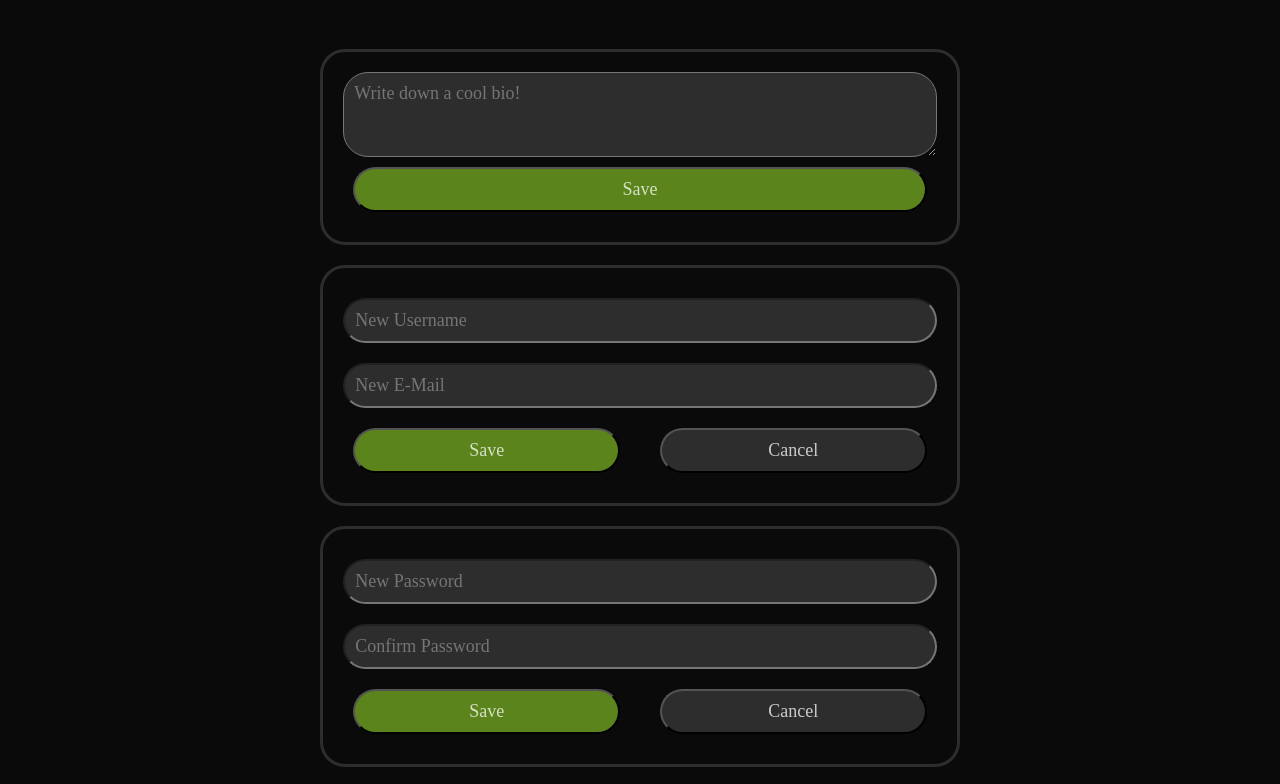
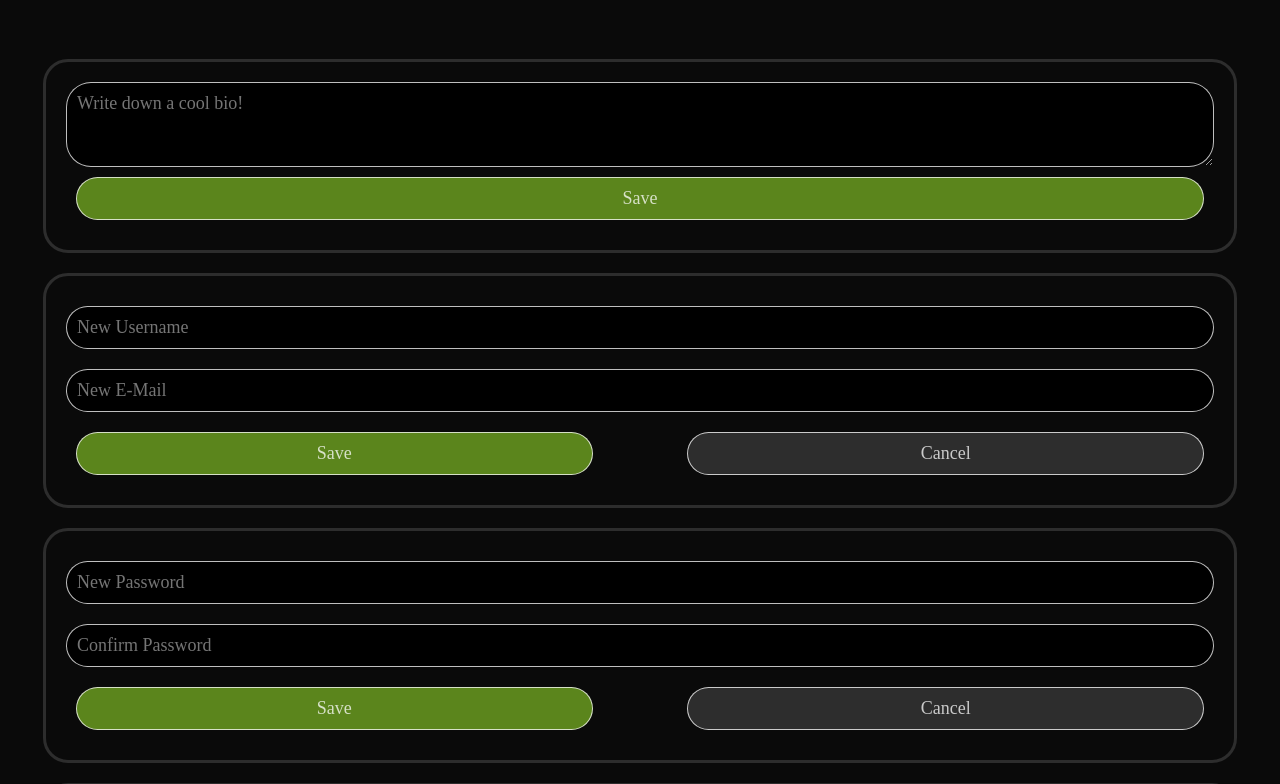
Before and after one commit to luanpozzobon/MoonVs, a plain HTML site: page web/pages/account.html in a window 1280 px wide. Shown: the part 116-900 px from the top of the page. Drawn offline with Linux system fonts and the light colour scheme; no server answers; sample sign-in values are in the browser's storage.

Commit message:
feat: Changes in index and account

```diff
--- a/web/styles/account.css
+++ b/web/styles/account.css
@@ -5,7 +5,7 @@
 }
 
 main {
-    width: 50%;
+    max-width: 1200px;
     margin: auto;
     margin-bottom: 150px;
 }
@@ -31,26 +31,26 @@ textarea {
     display: block;
     flex-basis: 100%;
     margin: auto;
-    background-color: var(--gray);
+    background-color: black;
     padding: 10px;
     border-radius: 25px;
+    border: 1px solid var(--font-color);
 }
 
-#profile input {
-    background-color: var(--gray);
-}
 
 input {
     flex-basis: 100%;
-    background-color: var(--gray);
+    background-color: black;
     padding: 10px;
     margin: 10px auto;
     border-radius: 25px;
+    border: 1px solid var(--font-color);
 }
 
 button {
     flex-basis: 45%;
     background-color: rgba(172, 255, 47, 0.5);
+    border: 1px solid var(--font-color);
     padding: 10px 20px;
     margin: 10px;
     border-radius: 25px;
--- a/web/styles/auth.css
+++ b/web/styles/auth.css
@@ -34,10 +34,13 @@ main span {
     background-color: var(--bg-color);
     border: 1px solid var(--bg-color);
     border-radius: 10px;
+    transition: 0.5s;
 }
 
 main span:hover {
     cursor: pointer;
+    border: 1px solid var(--font-color);
+
 }
 
 .forms {
@@ -52,11 +55,9 @@ div.selected {
 }
 
 span.selected {
-    background-color: var(--font-color);
-    color: var(--bg-color);
     box-shadow:
-        inset 2px 2px 15px var(--bg-color),
-        inset -2px -2px 15px var(--bg-color);
+        inset 2px 2px 5px var(--font-color),
+        inset -2px -2px 5px var(--font-color);
 }
 
 form {
--- a/web/styles/index.css
+++ b/web/styles/index.css
@@ -20,23 +20,25 @@ input {
     border-radius: 25px;
     background-color: var(--gray);
     color: var(--font-color);
+    border: none;
 }
 
 button {
     display: inline-flex;
     position: absolute;
-    right: calc(20% - 14px);
+    right: calc(20% - 13px);
     z-index: 2;
-    background-color: var(--bg-color);
+    background-color: black;
     border: none;
-    width: 53px;
-    height: 53px;
+    width: 47px;
+    height: 47px;
     border-radius: 100%;
+    border: none;
 }
 
 button img {
-    width: 50px;
-    height: 50px;
+    width: 45px;
+    height: 45px;
 }
 
 .hidden {
@@ -70,7 +72,7 @@ main div img {
 
 main div h2,
 main div p {
-    grid-column: 2; /* Text elements are in the second column */
+    grid-column: 2;
 }
 
 
--- a/web/styles/style.css
+++ b/web/styles/style.css
@@ -5,7 +5,7 @@
 }
 
 * {
-    font-family: Bell-MT;
+    font-family: 'Times New Roman', Times, serif;
     font-size: 18px;
     padding: 0;
     margin: 0;
@@ -26,6 +26,7 @@ header {
     flex-wrap: wrap;
     justify-content: space-between;
     align-items: center;
+    margin: 10px;
     margin-bottom: 50px;
 }
 
```
Also changed, not shown: web/index.html (+3 -3 lines), web/assets/fonts/Bell MT.ttf (deleted), web/assets/icons/MoonVs-Search.svg (renamed from web/assets/images/MoonVs-Search.svg).
